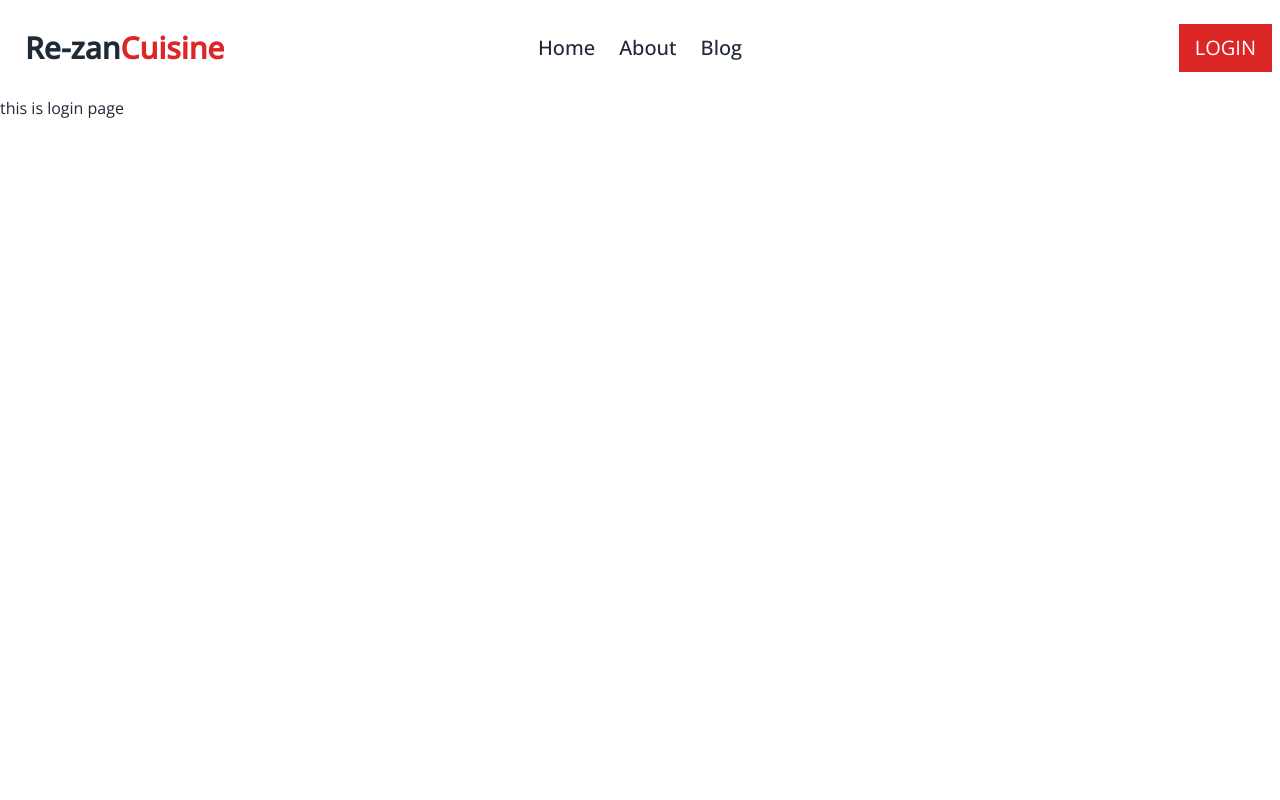
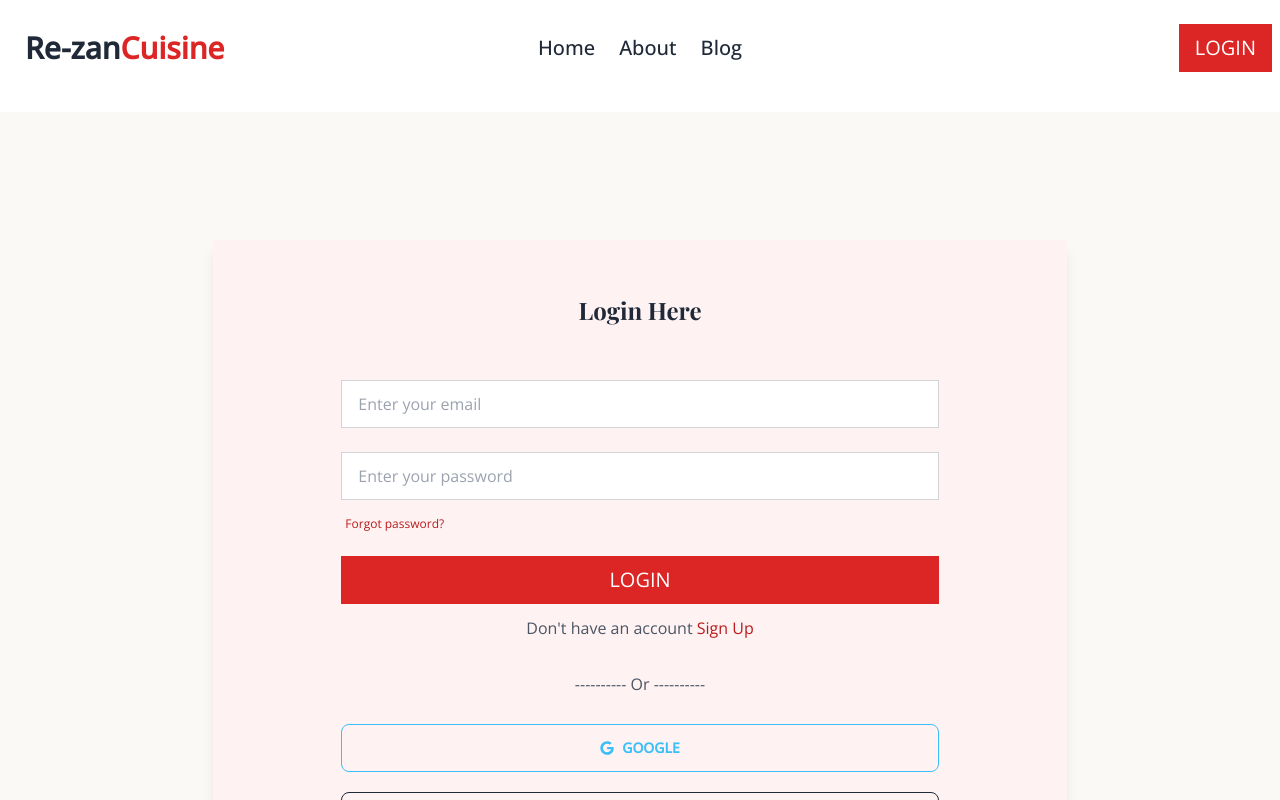
Before and after one commit to Re-zan/RezanCuisine-Client-side, a React (Vite) app: page /login in a window 1280 px wide. Shown: the top 800 px of the page. Built offline with nearby package versions, Linux system fonts and the light colour scheme; a web font is replaced by a local one.

Commit message:
login page design done

```diff
--- a/package.json
+++ b/package.json
@@ -16,6 +16,7 @@
     "match-sorter": "^6.3.1",
     "react": "^18.2.0",
     "react-dom": "^18.2.0",
+    "react-icons": "^4.8.0",
     "react-router-dom": "^6.11.0",
     "sort-by": "^1.2.0"
   },
--- a/src/components/Header/Header.jsx
+++ b/src/components/Header/Header.jsx
@@ -1,10 +1,97 @@
 import React from "react";
-import Navbar from "../Shared/Navbar";
+import { Link, NavLink } from "react-router-dom";
 
 const Header = () => {
   return (
-    <div>
-      <Navbar></Navbar>
+    <div className="navbar bg-base-100 my_conatiner pt-6">
+      <div className="navbar-start">
+        <div className="dropdown">
+          <label tabIndex={0} className="btn btn-ghost lg:hidden">
+            <svg
+              xmlns="http://www.w3.org/2000/svg"
+              className="h-5 w-5"
+              fill="none"
+              viewBox="0 0 24 24"
+              stroke="currentColor"
+            >
+              <path
+                strokeLinecap="round"
+                strokeLinejoin="round"
+                strokeWidth="2"
+                d="M4 6h16M4 12h8m-8 6h16"
+              />
+            </svg>
+          </label>
+          <ul
+            tabIndex={0}
+            className="menu menu-compact dropdown-content mt-3 p-2 shadow bg-base-100 rounded-box w-52"
+          >
+            <NavLink
+              to="/"
+              className={({ isActive }) => (isActive ? "text-red-600" : "")}
+            >
+              <li className="mx-3 text-xl font-medium transition  duration-300 ease-in-out  hover:border-t-2 hover:border-red-800">
+                Home
+              </li>
+            </NavLink>
+            <NavLink
+              to="/about"
+              className={({ isActive }) => (isActive ? "text-red-600" : "")}
+            >
+              <li className="mx-3 text-xl font-medium transition  duration-300 ease-in-out  hover:border-t-2 hover:border-red-800">
+                About
+              </li>
+            </NavLink>
+            <NavLink
+              to="/blog"
+              className={({ isActive }) => (isActive ? "text-red-600" : "")}
+            >
+              <li className="mx-3 text-xl font-medium transition  duration-300 ease-in-out hover:border-t-2 hover:border-red-800">
+                Blog
+              </li>
+            </NavLink>
+          </ul>
+        </div>
+        <Link
+          to="/"
+          className="btn btn-ghost normal-case sm:text-2xl md:text-3xl hover:bg-transparent hover:scale-y-50"
+        >
+          Re-zan<span className=" text-red-600">Cuisine</span>
+        </Link>
+      </div>
+      <div className="navbar-center hidden lg:flex">
+        <ul className="menu menu-horizontal px-1">
+          <NavLink
+            to="/"
+            className={({ isActive }) => (isActive ? "text-red-600" : "")}
+          >
+            <li className="mx-3 text-xl font-medium transition  duration-300 ease-in-out  hover:border-t-2 hover:border-red-800">
+              Home
+            </li>
+          </NavLink>
+          <NavLink
+            to="/about"
+            className={({ isActive }) => (isActive ? "text-red-600" : "")}
+          >
+            <li className="mx-3 text-xl font-medium transition  duration-300 ease-in-out  hover:border-t-2 hover:border-red-800">
+              About
+            </li>
+          </NavLink>
+          <NavLink
+            to="/blog"
+            className={({ isActive }) => (isActive ? "text-red-600" : "")}
+          >
+            <li className="mx-3 text-xl font-medium transition  duration-300 ease-in-out hover:border-t-2 hover:border-red-800">
+              Blog
+            </li>
+          </NavLink>
+        </ul>
+      </div>
+      <div className="navbar-end">
+        <Link to="/login" className="btn bttn">
+          Login
+        </Link>
+      </div>
     </div>
   );
 };
--- a/src/components/Shared/Navbar.jsx
+++ /dev/null
@@ -1,102 +0,0 @@
-import React from "react";
-import { Link, NavLink } from "react-router-dom";
-
-const Navbar = () => {
-  return (
-    <div className="navbar bg-base-100 my_conatiner py-6">
-      <div className="navbar-start">
-        <div className="dropdown">
-          <label tabIndex={0} className="btn btn-ghost lg:hidden">
-            <svg
-              xmlns="http://www.w3.org/2000/svg"
-              className="h-5 w-5"
-              fill="none"
-              viewBox="0 0 24 24"
-              stroke="currentColor"
-            >
-              <path
-                strokeLinecap="round"
-                strokeLinejoin="round"
-                strokeWidth="2"
-                d="M4 6h16M4 12h8m-8 6h16"
-              />
-            </svg>
-          </label>
-          <ul
-            tabIndex={0}
-            className="menu menu-compact dropdown-content mt-3 p-2 shadow bg-base-100 rounded-box w-52"
-          >
-            <NavLink
-              to="/"
-              className={({ isActive }) => (isActive ? "text-red-600" : "")}
-            >
-              <li className="mx-3 text-xl font-medium transition  duration-300 ease-in-out  hover:border-t-2 hover:border-red-800">
-                Home
-              </li>
-            </NavLink>
-            <NavLink
-              to="/about"
-              className={({ isActive }) => (isActive ? "text-red-600" : "")}
-            >
-              <li className="mx-3 text-xl font-medium transition  duration-300 ease-in-out  hover:border-t-2 hover:border-red-800">
-                About
-              </li>
-            </NavLink>
-            <NavLink
-              to="/blog"
-              className={({ isActive }) => (isActive ? "text-red-600" : "")}
-            >
-              <li className="mx-3 text-xl font-medium transition  duration-300 ease-in-out hover:border-t-2 hover:border-red-800">
-                Blog
-              </li>
-            </NavLink>
-          </ul>
-        </div>
-        <Link
-          to="/"
-          className="btn btn-ghost normal-case sm:text-2xl md:text-3xl hover:bg-transparent hover:scale-y-50"
-        >
-          Re-zan<span className=" text-red-600">Cuisine</span>
-        </Link>
-      </div>
-      <div className="navbar-center hidden lg:flex">
-        <ul className="menu menu-horizontal px-1">
-          <NavLink
-            to="/"
-            className={({ isActive }) => (isActive ? "text-red-600" : "")}
-          >
-            <li className="mx-3 text-xl font-medium transition  duration-300 ease-in-out  hover:border-t-2 hover:border-red-800">
-              Home
-            </li>
-          </NavLink>
-          <NavLink
-            to="/about"
-            className={({ isActive }) => (isActive ? "text-red-600" : "")}
-          >
-            <li className="mx-3 text-xl font-medium transition  duration-300 ease-in-out  hover:border-t-2 hover:border-red-800">
-              About
-            </li>
-          </NavLink>
-          <NavLink
-            to="/blog"
-            className={({ isActive }) => (isActive ? "text-red-600" : "")}
-          >
-            <li className="mx-3 text-xl font-medium transition  duration-300 ease-in-out hover:border-t-2 hover:border-red-800">
-              Blog
-            </li>
-          </NavLink>
-        </ul>
-      </div>
-      <div className="navbar-end">
-        <Link
-          to="/login"
-          className="btn bg-red-600 rounded-none sm:text-sm md:text-xl font-normal border-0"
-        >
-          Login
-        </Link>
-      </div>
-    </div>
-  );
-};
-
-export default Navbar;
--- a/src/index.css
+++ b/src/index.css
@@ -16,6 +16,9 @@ body {
   font-weight: 300;
   font-size: 16px;
 }
+.bttn {
+  @apply btn bg-red-600 rounded-none sm:text-sm md:text-xl font-normal border-0;
+}
 .my_conatiner {
   @apply sm:max-w-xl md:max-w-full lg:max-w-screen-xl mx-auto;
 }
--- a/src/pages/Login/Login.jsx
+++ b/src/pages/Login/Login.jsx
@@ -1,7 +1,63 @@
 import React from "react";
+import { Form, Link } from "react-router-dom";
+import { FaGoogle, FaGithub } from "react-icons/fa";
+const Login = () => {
+  return (
+    <div className="my-8 text-center bg-[#FAF9F6] py-32">
+      <div className="my_conatiner">
+        <Form className=" w-8/12 px-24 py-10 mx-auto  bg-red-50  shadow-lg">
+          <h2 className="title_text py-3">Login Here</h2>
+          <div className="card-body">
+            <div className="form-control">
+              <input
+                type="email"
+                placeholder="Enter your email"
+                className="input input-bordered my-2 py-4 rounded-none"
+                required
+              />
+            </div>
+            <div className="form-control">
+              <input
+                type="password"
+                placeholder="Enter your password"
+                className="input input-bordered my-2 py-4 rounded-none"
+                required
+              />
+              <label className="label">
+                <a
+                  href="#"
+                  className="label-text-alt link link-hover text-red-700"
+                >
+                  Forgot password?
+                </a>
+              </label>
+            </div>
+            <div className="form-control mt-2">
+              <button className="btn bttn">Login</button>
+              <p className=" text-gray-600 my-3">
+                Don't have an account{" "}
+                <Link to="/register" className="text-red-700 ">
+                  {" "}
+                  Sign Up
+                </Link>
+              </p>
+              <p className="my-5 text-gray-600 "> ---------- Or ----------</p>
+            </div>
 
-const Login = () => {
-  return <div>this is login page</div>;
+            <button className="btn btn-outline btn-info mb-3">
+              {" "}
+              <FaGoogle className="me-2"></FaGoogle>Google
+            </button>
+
+            <button className="btn btn-outline ">
+              {" "}
+              <FaGithub className="me-2"></FaGithub>GitHub
+            </button>
+          </div>
+        </Form>
+      </div>
+    </div>
+  );
 };
 
 export default Login;
```
Also changed, not shown: 1 other file (tests, documents, lock files or other folders).
